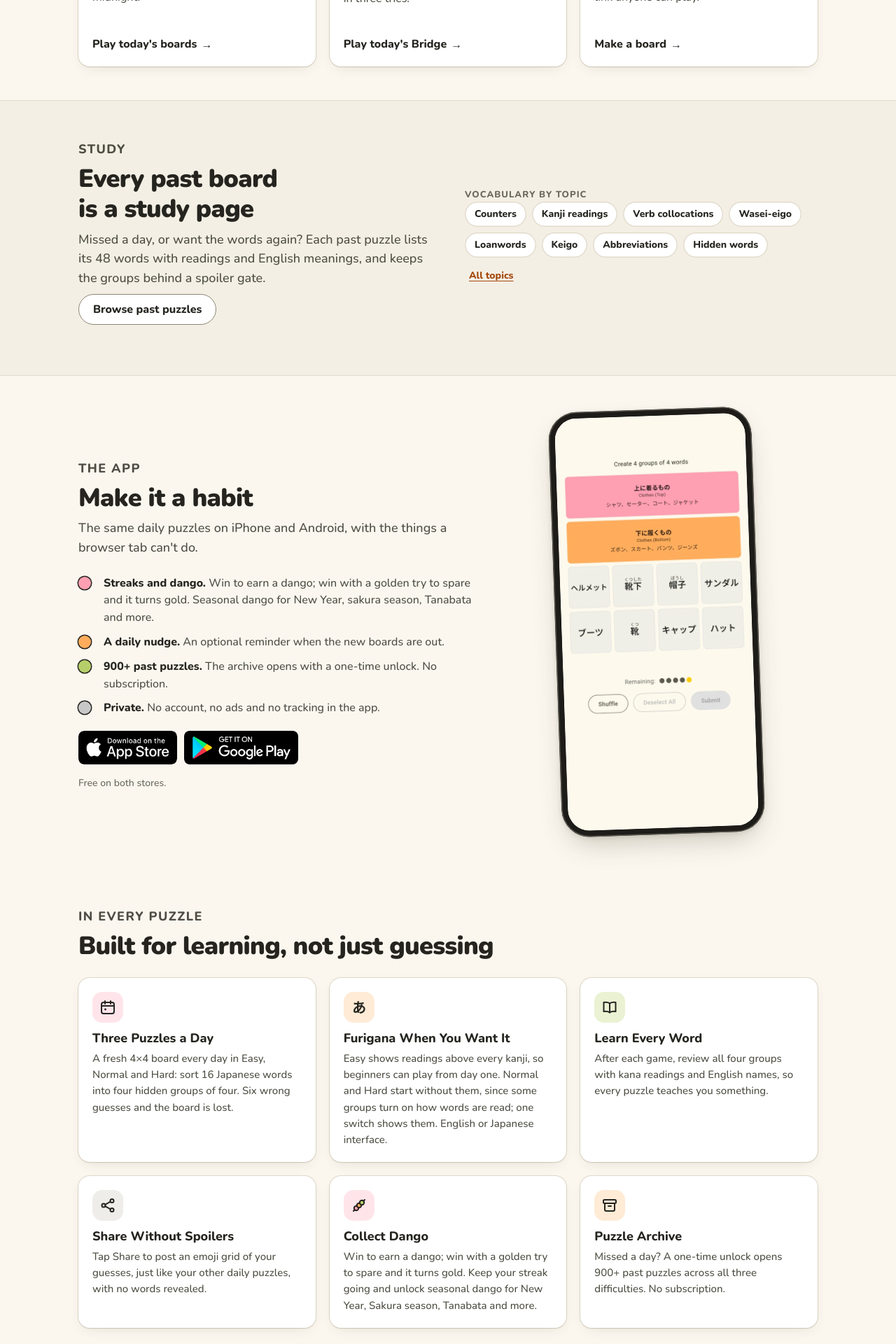
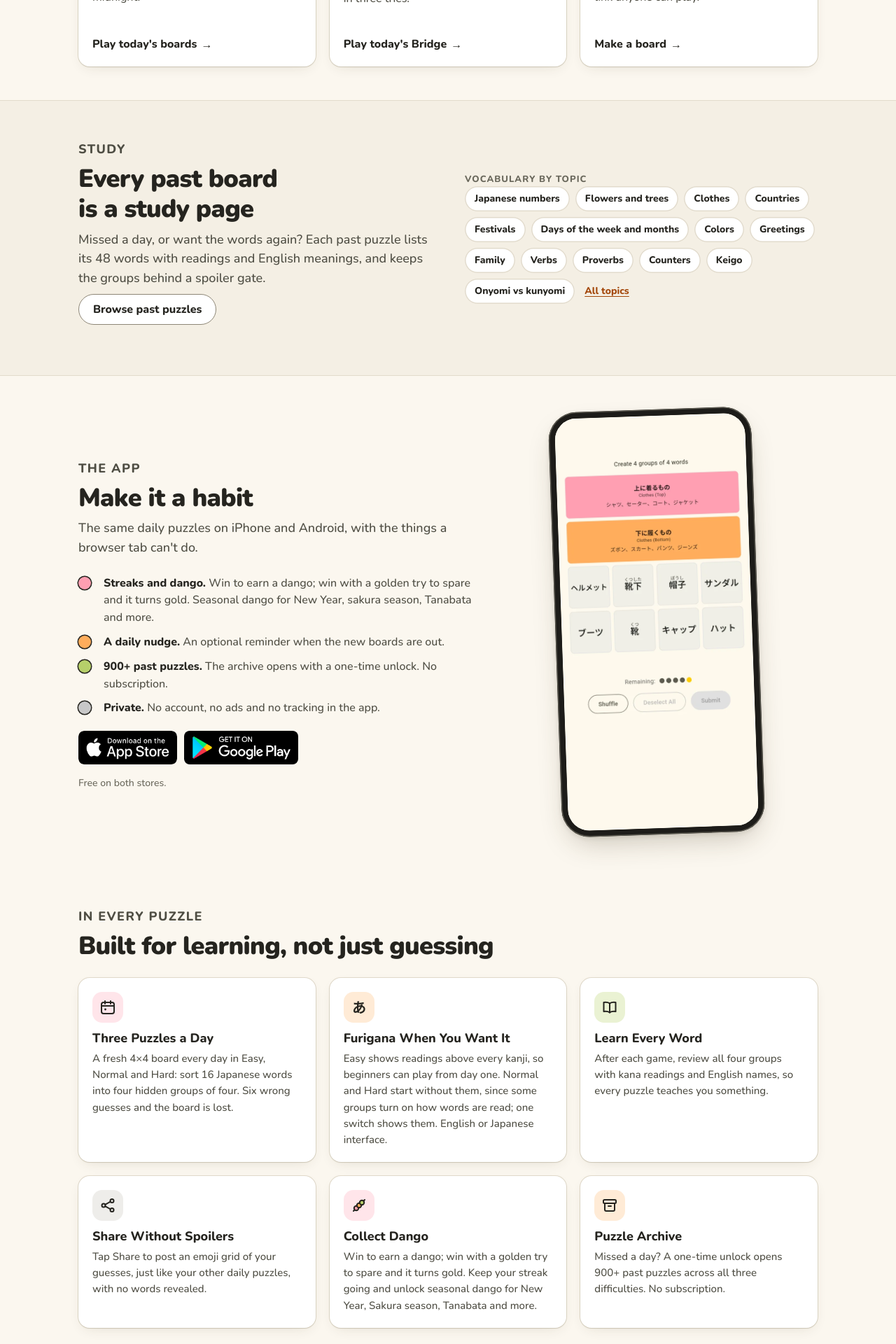
Before and after one commit to JuicyPasta/DangoChains-Landing-Page, a Jekyll site: the page built from index.html, in a window 1280 px wide. Shown: the part 1202-3122 px from the top of the page at 70% size. Built offline with Jekyll 4.4.1, drawn with Linux system fonts in a browser that asks for light colours; some of the changed text lies outside the part shown.

Commit message:
Link the big beginner topic pages from the home page and a sitewide footer column
Home 'Vocabulary by topic' chips now lead with the pages that match measured
searches (numbers, flowers/trees, clothes, countries, festivals, days/months,
colors, greetings...). New footer column 'Vocabulary' links seven of them from
every page, so Google finds them from the ~294 indexed pages.

Co-Authored-By: Claude Opus 5.5 <noreply@anthropic.com>

```diff
--- a/_includes/footer.html
+++ b/_includes/footer.html
@@ -26,6 +26,18 @@
 			</ul>
 		</div>
 		<div class="site-footer__col">
+			<h2>Vocabulary</h2>
+			<ul>
+				<li><a href="{{ '/study/topics/numbers/' | relative_url }}">Japanese numbers</a></li>
+				<li><a href="{{ '/study/topics/colors/' | relative_url }}">Colors</a></li>
+				<li><a href="{{ '/study/topics/greetings/' | relative_url }}">Greetings</a></li>
+				<li><a href="{{ '/study/topics/days-months/' | relative_url }}">Days and months</a></li>
+				<li><a href="{{ '/study/topics/plants/' | relative_url }}">Flowers and trees</a></li>
+				<li><a href="{{ '/study/topics/clothes/' | relative_url }}">Clothes</a></li>
+				<li><a href="{{ '/study/topics/family/' | relative_url }}">Family</a></li>
+			</ul>
+		</div>
+		<div class="site-footer__col">
 			<h2>The app</h2>
 			<ul>
 				<li><a class="appStoreLink" href="{{ app_store }}" target="_blank" rel="noopener">App Store</a></li>
--- a/_layouts/default.html
+++ b/_layouts/default.html
@@ -81,14 +81,20 @@ layout: base
 		<div>
 			<p class="eyebrow">Vocabulary by topic</p>
 			<ul class="study__topics">
+				<li><a class="chip" href="{{ '/study/topics/numbers/' | relative_url }}">Japanese numbers</a></li>
+				<li><a class="chip" href="{{ '/study/topics/plants/' | relative_url }}">Flowers and trees</a></li>
+				<li><a class="chip" href="{{ '/study/topics/clothes/' | relative_url }}">Clothes</a></li>
+				<li><a class="chip" href="{{ '/study/topics/countries/' | relative_url }}">Countries</a></li>
+				<li><a class="chip" href="{{ '/study/topics/festivals/' | relative_url }}">Festivals</a></li>
+				<li><a class="chip" href="{{ '/study/topics/days-months/' | relative_url }}">Days of the week and months</a></li>
+				<li><a class="chip" href="{{ '/study/topics/colors/' | relative_url }}">Colors</a></li>
+				<li><a class="chip" href="{{ '/study/topics/greetings/' | relative_url }}">Greetings</a></li>
+				<li><a class="chip" href="{{ '/study/topics/family/' | relative_url }}">Family</a></li>
+				<li><a class="chip" href="{{ '/study/topics/verbs/' | relative_url }}">Verbs</a></li>
+				<li><a class="chip" href="{{ '/study/topics/idioms/' | relative_url }}">Proverbs</a></li>
 				<li><a class="chip" href="{{ '/study/topics/counters/' | relative_url }}">Counters</a></li>
-				<li><a class="chip" href="{{ '/study/topics/kanji-readings/' | relative_url }}">Kanji readings</a></li>
-				<li><a class="chip" href="{{ '/study/topics/collocations/' | relative_url }}">Verb collocations</a></li>
-				<li><a class="chip" href="{{ '/study/topics/wasei-eigo/' | relative_url }}">Wasei-eigo</a></li>
-				<li><a class="chip" href="{{ '/study/topics/loanwords/' | relative_url }}">Loanwords</a></li>
 				<li><a class="chip" href="{{ '/study/topics/keigo/' | relative_url }}">Keigo</a></li>
-				<li><a class="chip" href="{{ '/study/topics/abbreviations/' | relative_url }}">Abbreviations</a></li>
-				<li><a class="chip" href="{{ '/study/topics/hidden-words/' | relative_url }}">Hidden words</a></li>
+				<li><a class="chip" href="{{ '/study/topics/kanji-readings/' | relative_url }}">Onyomi vs kunyomi</a></li>
 				<li><a class="chip chip--more" href="{{ '/study/topics/' | relative_url }}">All topics</a></li>
 			</ul>
 		</div>
--- a/assets/css/site.css
+++ b/assets/css/site.css
@@ -157,7 +157,7 @@ rt { font-size: 55%; font-weight: 500; line-height: 1; letter-spacing: 0; user-s
 .site-footer__fine { grid-column: 1 / -1; padding-top: var(--s-4); border-top: 1px solid var(--line); display: flex; flex-wrap: wrap; gap: 4px 16px; justify-content: space-between; color: var(--muted); font-size: var(--fs-sm); }
 .site-footer__fine a { color: inherit; }
 @media (min-width: 760px) {
-  .site-footer__in { grid-template-columns: 1.6fr repeat(4, minmax(0, 1fr)); padding-top: var(--s-8); }
+  .site-footer__in { grid-template-columns: 1.6fr repeat(5, minmax(0, 1fr)); padding-top: var(--s-8); }
   .site-footer__brand { grid-column: auto; }
 }
 
```
